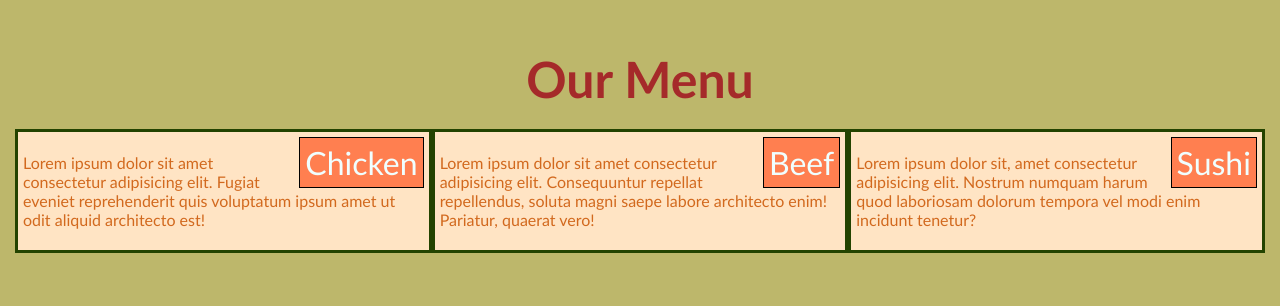
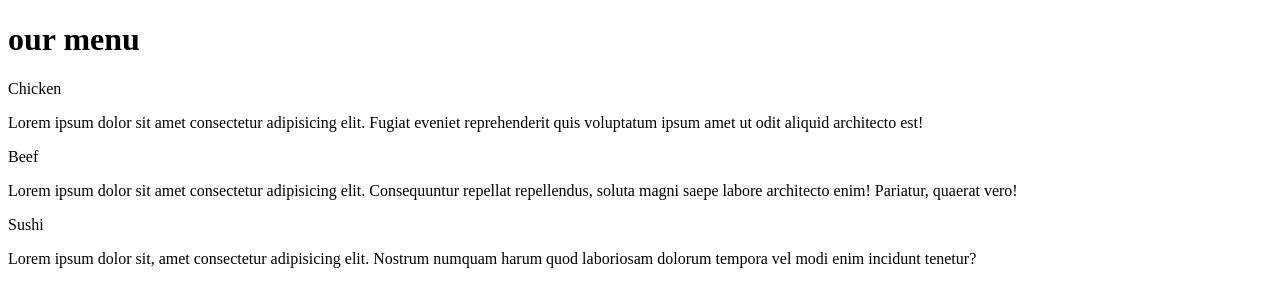
Before and after one commit to Prriiiyankaaa/coursera-test, a plain HTML site: page index.html in a window 1280 px wide. Drawn offline with Linux system fonts and the light colour scheme.

Commit message:
Update index.html

```diff
--- a/index.html
+++ b/index.html
@@ -4,62 +4,7 @@
 <meta charset="UTF-8">
 <meta name="viewport" content="width=device-width, initial-scale=1.0">
 <title>Document</title>
-<style>
-  body {
-    font-family:'Gill Sans', 'Gill Sans MT', Calibri, 'Trebuchet MS', sans-serif;
-    margin: auto;
-    padding: 5px;
-    background-color:darkkhaki;
-  }
 
-  .container {
-    min-width: 991px;
-    padding: 10px;
-  }
-
-  .section {
-    box-sizing: border-box;
-    border: 3px solid rgb(35, 67, 0);
-    margin-bottom: 40px;
-    width: 33.33%;
-    float: left;
-    color:chocolate;
-    background-color: bisque;
-    padding: 5px;
-  }
-
-  .title {
-    float: right;
-    padding: 5px;
-    background-color:coral;
-    font-size: 200%;
-    color: azure;
-    border: 1px solid black;
-  }
-
-  h1 {
-    text-align: center;
-    margin-bottom: 20px;
-    color: brown;
-    text-transform: capitalize;
-    font-size: 50px;
-
-  }
-
-  @media (min-width: 768px) and (max-width: 990px) {
-    .section {
-      width: 50%;
-      float: left;
-    }
-  }
-
-  @media (max-width: 767px) {
-    .section {
-      width: 100%;
-    }
-  }
-
-</style>
 </head>
 <body>
 
```
